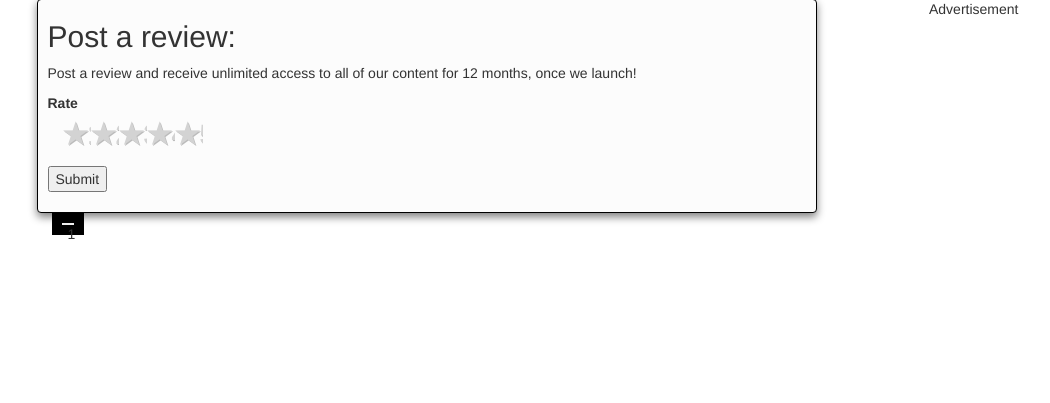
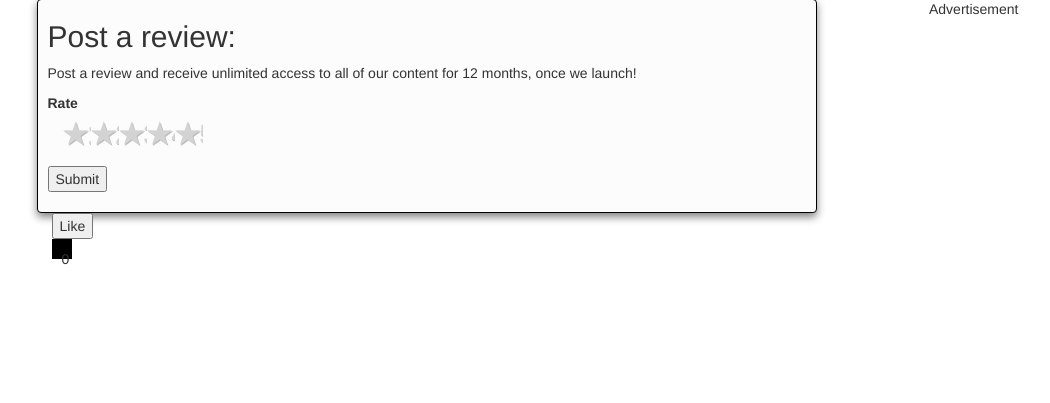
Before and after one commit to mangowolf/vendor_review, a Django app: page /review/new_company_review/ in a window 1280 px wide; the page is wider, and only the part inside the window is pictured. Shown: the part 61-464 px from the top of that part, without its empty margins (116-1166 px from the left). Run offline with Django 3.2, Linux system fonts and the light colour scheme; some libraries are stand-ins or nearby versions.

Commit message:
Type: Testing jquery like button.

```diff
--- a/review/static/review/js/review.js
+++ b/review/static/review/js/review.js
@@ -5,8 +5,8 @@
         $("this").hide();
     });
 
+    var count = 1;
     $("button").click(function(){
-        var count = 1;
-
+        $("#counter").text(count++);
     })
 });
--- a/review/templates/review/new_company_review.html
+++ b/review/templates/review/new_company_review.html
@@ -43,7 +43,7 @@
                     </div>
                 </div>
             </div>
-            <button id="counter">1</button>
+            <button id="like">Like</button><div id="counter">0</div>
         </div>
         <div class="col-md-1"></div>
         <div class="col-md-2" id="ad" name="Ad">Advertisement</div>
```
